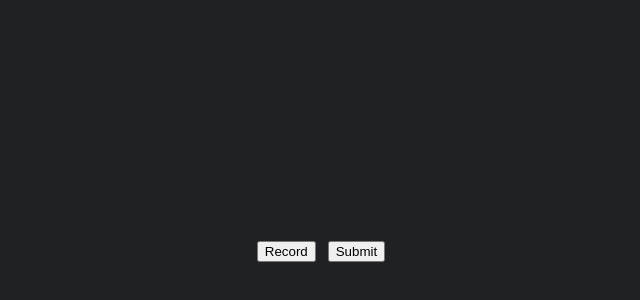
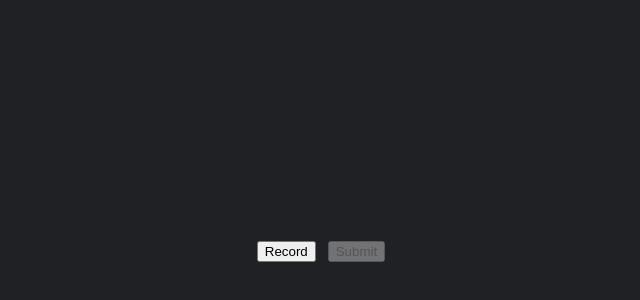
Before and after one commit to jjgp/magic-packet, a React (Create React App) app in the folder deploy/client/: page / in a window 1280 px wide. Shown: the part 304-604 px from the top of the page, without its empty margins (313-953 px from the left). Built offline with nearby package versions, Linux system fonts and the light colour scheme.

Commit message:
Has recording

```diff
--- a/deploy/client/src/App.css
+++ b/deploy/client/src/App.css
@@ -3,11 +3,11 @@
 }
 
 .App-btn {
+  cursor: pointer;
   margin-right: 12px;
 }
 
 .App-btns {
-  cursor: pointer;
   display: inline-block;
   margin: 0 auto;
 }
--- a/deploy/client/src/App.js
+++ b/deploy/client/src/App.js
@@ -1,16 +1,22 @@
 import { useRef } from "react";
 import "./App.css";
-import { useAudioVisualizer } from "./hooks";
+import { useAudioVisualizer, useMediaRecorder } from "./hooks";
 import { useAudioStreamSource, useUserMedia } from "./providers";
 
 const App = () => {
   const canvasRef = useRef();
-  const { stream, start, stop } = useUserMedia();
+  const { stream, start, stop: stopStream } = useUserMedia();
+  const { blob, stop: stopRecorder } = useMediaRecorder(stream);
   const { source } = useAudioStreamSource();
-
   useAudioVisualizer(source, canvasRef);
 
+  const stop = () => {
+    stopRecorder();
+    stopStream();
+  };
+
   const toggleStream = () => (stream ? stop() : start());
+  const canSubmit = !stream && blob && blob.size;
 
   return (
     <div className="App">
@@ -20,8 +26,8 @@ const App = () => {
           <button className="App-btn" onClick={toggleStream}>
             {stream ? "Stop Record" : "Record"}
           </button>
-          <button className="App-btn" onClick={toggleStream}>
-            {stream ? "Submit" : "Submit"}
+          <button className="App-btn" disabled={!canSubmit}>
+            {"Submit"}
           </button>
         </div>
       </header>
--- a/deploy/client/src/hooks/index.js
+++ b/deploy/client/src/hooks/index.js
@@ -1,3 +1,4 @@
 export { useAudioContext } from "./useAudioContext";
 export { useAudioVisualizer } from "./useAudioVisualizer";
+export { useMediaRecorder } from "./useMediaRecorder";
 export { useSourceAnalyser } from "./useSourceAnalyser";
--- a/deploy/client/src/hooks/useAudioVisualizer.js
+++ b/deploy/client/src/hooks/useAudioVisualizer.js
@@ -97,7 +97,7 @@ export const useAudioVisualizer = (
     };
     render();
 
-    return () => {
+    return function () {
       cancelAnimationFrame(animationFrame);
     };
   }, [amplitudeSpacing, amplitudeWidth, canvasRef, strokeStyle]);
--- /dev/null
+++ b/deploy/client/src/hooks/useMediaRecorder.js
@@ -0,0 +1,32 @@
+import { useCallback, useEffect, useRef, useState } from "react";
+
+export const useMediaRecorder = (stream) => {
+  const [blob, setBlob] = useState();
+  const recorderRef = useRef();
+
+  const stop = useCallback(
+    () => recorderRef.current && recorderRef.current.stop()
+  );
+
+  useEffect(() => {
+    if (stream) {
+      const chunks = [];
+      const recorder = new MediaRecorder(stream);
+
+      recorder.onstop = (e) => {
+        const blob = new Blob(chunks, { type: "audio/ogg; codecs=opus" });
+        setBlob(blob);
+      };
+
+      recorder.ondataavailable = (e) => {
+        chunks.push(e.data);
+      };
+
+      recorder.start();
+
+      recorderRef.current = recorder;
+    }
+  }, [stream]);
+
+  return { blob, stop };
+};
--- a/deploy/client/src/hooks/useSourceAnalyser.js
+++ b/deploy/client/src/hooks/useSourceAnalyser.js
@@ -16,7 +16,7 @@ export const useSourceAnalyser = (
       node.smoothingTimeConstant = smoothingTimeConstant;
 
       setAnalyser(destination.connect(node));
-      return function disconnect() {
+      return function () {
         node.disconnect();
       };
     } else {
```
Also changed, not shown: deploy/client/src/components/MediaRecorder.js (deleted).
